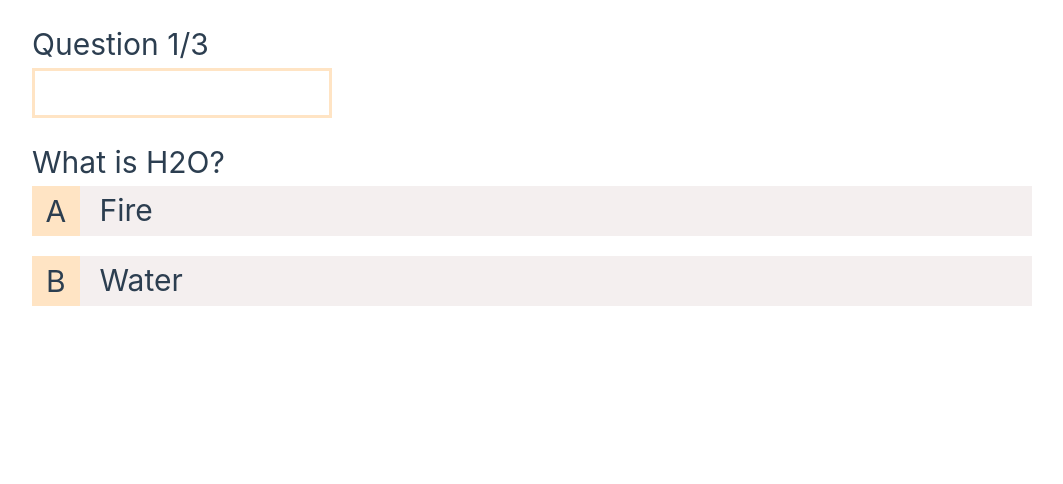
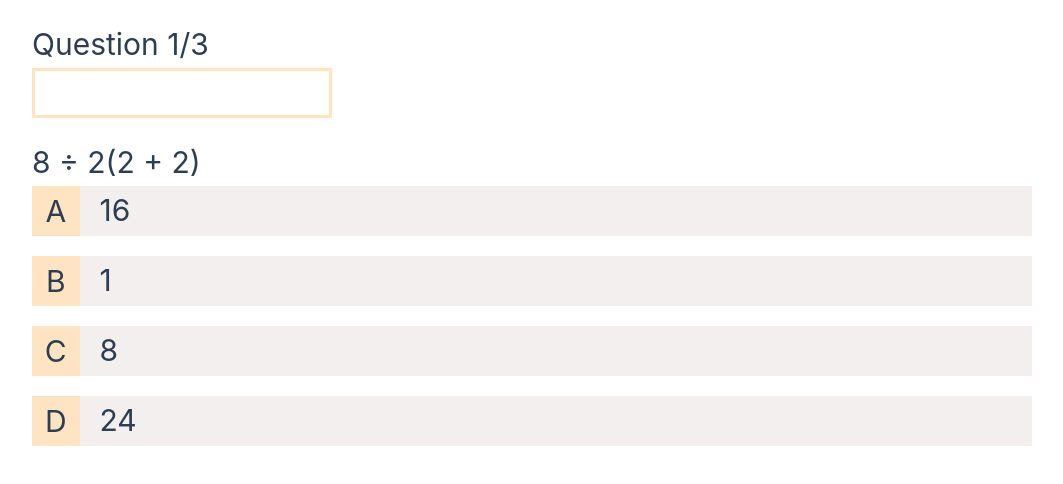
Before and after one commit to Augusto-LJ/quiz-app, a Vue app: page /quiz/1 in a window 1280 px wide. Shown: the top 484 px of the page, without its empty margins (108-1171 px from the left). Built offline with nearby package versions, Linux system fonts and the light colour scheme.

Commit message:
feat: shows dinamically every question

```diff
--- a/src/components/Question.vue
+++ b/src/components/Question.vue
@@ -1,22 +1,20 @@
+<script setup>
+    import { defineProps } from "vue"
+
+    const {question} = defineProps(['question']);
+</script>
+
 <template>
     <div class="question-container">
                 <h1>
-                    What is H2O?
+                    {{ question.text }}
                 </h1>
             </div>
-            <div class="options-container">
+            <div class="options-container" v-for="option in question.options">
                 <div class="option">
-                    <p class="option-label">A</p>
+                    <p class="option-label">{{ option.label }}</p>
                     <div class="option-value">
-                            <p>Fire</p>
-                    </div>
-                </div>
-            </div>
-            <div class="options-container">
-                <div class="option">
-                    <p class="option-label">B</p>
-                    <div class="option-value">
-                            <p>Water</p>
+                            <p>{{ option.text }}</p>
                     </div>
                 </div>
             </div>
--- a/src/views/QuizView.vue
+++ b/src/views/QuizView.vue
@@ -1,13 +1,21 @@
 <script setup>
     import Question from "@/components/Question.vue"
     import QuizHeader from "@/components/QuizHeader.vue"
+    import {useRoute} from "vue-router"
+    import {ref} from "vue"
+    import quizes from "@/data/quizes.json"
+
+    const route = useRoute();
+    const quizId = parseInt(route.params.id);
+    const quiz = quizes.find(x => x.id === quizId);
+    const currentQuestionIndex = ref(0);
 </script>
 
 <template>
     <div>
         <QuizHeader/>
         <div>
-            <Question/>
+            <Question :question="quiz.questions[currentQuestionIndex]"/>
         </div>
     </div>
 </template>
```
